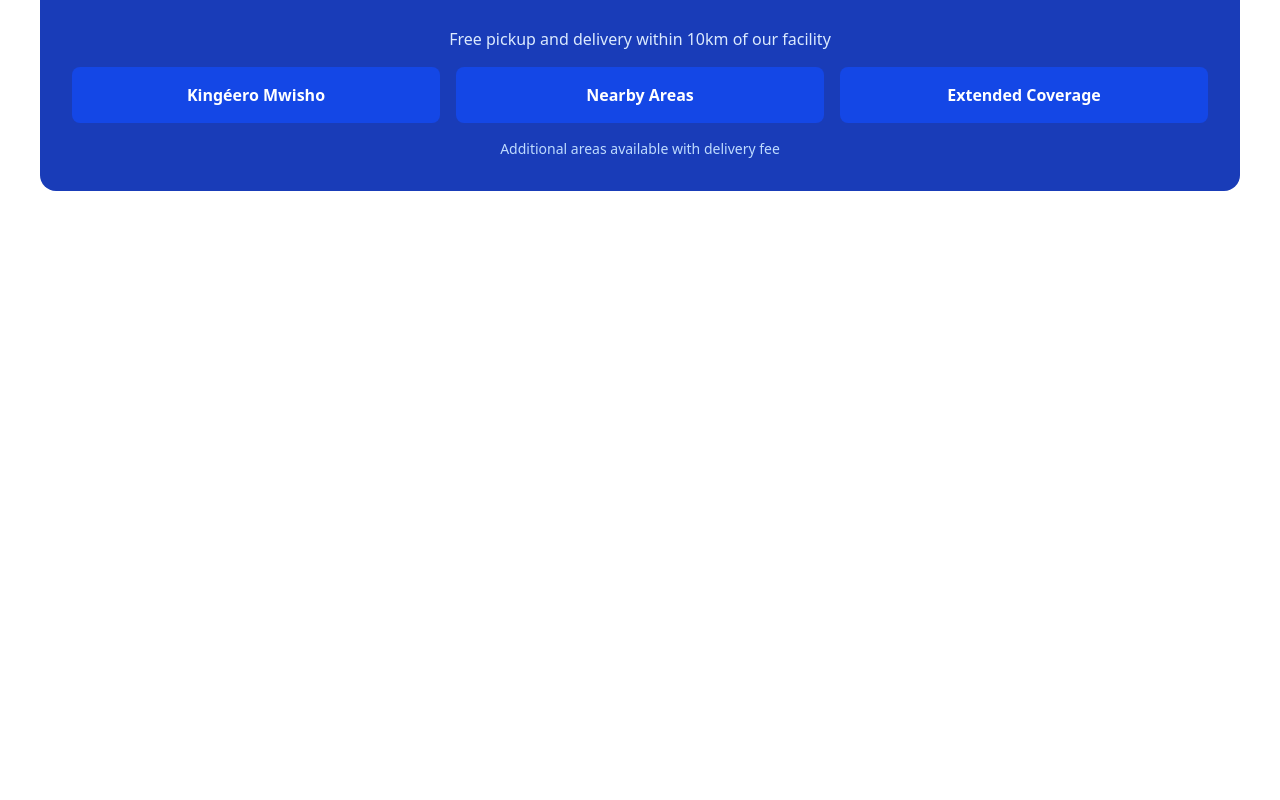
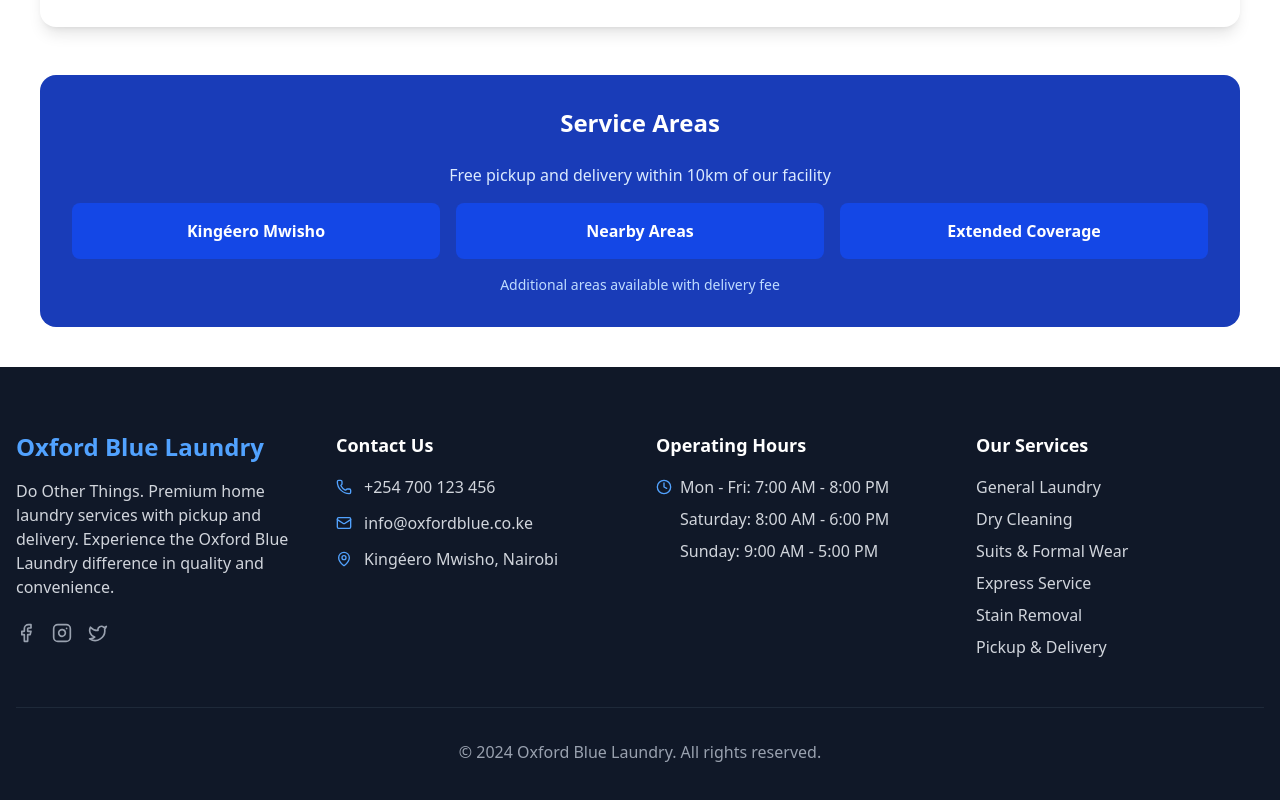
Before and after one commit to Griffin-Ndede/Oxford_blue_frontend, a React (Vite) app: page /pricing in a window 1280 px wide. Shown: the part 1208-2008 px from the top of the page. Before the commit the page ends 1439 px from the top, so only its background shows below. Built offline with nearby package versions, Linux system fonts and the light colour scheme.

Commit message:
Feat: creates a new component for the footer

```diff
--- a/src/Components/Footer.jsx
+++ b/src/Components/Footer.jsx
@@ -1,10 +1,78 @@
 import React from 'react'
+import { Phone, Mail, MapPin, Clock, Facebook, Instagram, Twitter } from 'lucide-react';
 
 function Footer() {
   return (
-    <div>
+      <footer className="bg-gray-900 text-white py-16">
+      <div className="max-w-7xl mx-auto px-4">
+        <div className="grid md:grid-cols-4 gap-8">
+          {/* Company Info */}
+          <div>
+            <h3 className="text-2xl font-bold mb-4 text-blue-400">Oxford Blue Laundry</h3>
+            <p className="text-gray-300 mb-6">
+              Do Other Things. Premium home laundry services with pickup and delivery.
+              Experience the Oxford Blue Laundry difference in quality and convenience.
+            </p>
+            <div className="flex space-x-4">
+              <Facebook className="h-5 w-5 text-gray-400 hover:text-blue-400 cursor-pointer transition-colors" />
+              <Instagram className="h-5 w-5 text-gray-400 hover:text-pink-400 cursor-pointer transition-colors" />
+              <Twitter className="h-5 w-5 text-gray-400 hover:text-blue-400 cursor-pointer transition-colors" />
+            </div>
+          </div>
 
-    </div>
+          {/* Contact Info */}
+          <div>
+            <h4 className="text-lg font-semibold mb-4">Contact Us</h4>
+            <div className="space-y-3">
+              <div className="flex items-center space-x-3">
+                <Phone className="h-4 w-4 text-blue-400" />
+                <span className="text-gray-300">+254 700 123 456</span>
+              </div>
+              <div className="flex items-center space-x-3">
+                <Mail className="h-4 w-4 text-blue-400" />
+                <span className="text-gray-300">info@oxfordblue.co.ke</span>
+              </div>
+              <div className="flex items-center space-x-3">
+                <MapPin className="h-4 w-4 text-blue-400" />
+                <span className="text-gray-300">Kingéero Mwisho, Nairobi</span>
+              </div>
+            </div>
+          </div>
+
+          {/* Operating Hours */}
+          <div>
+            <h4 className="text-lg font-semibold mb-4">Operating Hours</h4>
+            <div className="space-y-2">
+              <div className="flex items-center space-x-2">
+                <Clock className="h-4 w-4 text-blue-400" />
+                <span className="text-gray-300">Mon - Fri: 7:00 AM - 8:00 PM</span>
+              </div>
+              <div className="text-gray-300 ml-6">Saturday: 8:00 AM - 6:00 PM</div>
+              <div className="text-gray-300 ml-6">Sunday: 9:00 AM - 5:00 PM</div>
+            </div>
+          </div>
+
+          {/* Services */}
+          <div>
+            <h4 className="text-lg font-semibold mb-4">Our Services</h4>
+            <ul className="space-y-2 text-gray-300">
+              <li>General Laundry</li>
+              <li>Dry Cleaning</li>
+              <li>Suits & Formal Wear</li>
+              <li>Express Service</li>
+              <li>Stain Removal</li>
+              <li>Pickup & Delivery</li>
+            </ul>
+          </div>
+        </div>
+
+        <div className="border-t border-gray-800 mt-12 pt-8 text-center">
+          <p className="text-gray-400">
+            © 2024 Oxford Blue Laundry. All rights reserved.
+          </p>
+        </div>
+      </div>
+    </footer>
   )
 }
 
--- a/src/Pages/Home.jsx
+++ b/src/Pages/Home.jsx
@@ -1,6 +1,7 @@
 import { Clock, DollarSign, ShoppingCart, Star, Truck } from 'lucide-react'
 import React from 'react'
 import Navbar from '../Components/Navbar'
+import Footer from '../Components/Footer'
 
 function Home() {
 
@@ -224,6 +225,7 @@ function Home() {
                         ))}
                 </div>
             </section>
+            <Footer/>
         </>
     )
 }
--- a/src/Pages/Pricing.jsx
+++ b/src/Pages/Pricing.jsx
@@ -1,5 +1,7 @@
 import { Box, BriefcaseBusiness, Shirt, Sparkles } from 'lucide-react'
 import React from 'react'
+import Navbar from '../Components/Navbar'
+import Footer from '../Components/Footer'
 
 function Pricing() {
 
@@ -52,8 +54,9 @@ function Pricing() {
 
     return (
         <>
-            <section className='h-fit p-10'>
-                <h1 className='text-4xl font-bold text-center mb-6'>Our pricing</h1>
+            <Navbar />
+            <section className='h-fit p-10 mt-32'>
+                <h1 className='text-5xl font-bold text-center mb-6'>Our pricing</h1>
                 <p className='text-lg font-light text-center mb-6 max-w-2xl mx-auto'>Transparent, competitive pricing for all your laundry needs. All prices include pickup, cleaning, pressing, and delivery.</p>
 
                 <div className="grid grid-cols-1 md:grid-cols-3 gap-10 mb-16 max-w-7xl mx-auto px-4">
@@ -70,7 +73,7 @@ function Pricing() {
                                     <h1 className="text-2xl font-bold">{laundry_service.category}</h1>
                                 </div>
 
-                                <table className="w-full text-slate-700">
+                                <table className="w-full">
                                     <tbody>
                                         {laundry_service.laundry_items.map((item, index) => (
                                             <tr
@@ -128,6 +131,7 @@ function Pricing() {
                     </p>
                 </div>
             </section>
+            <Footer />
         </>
     )
 }
```
